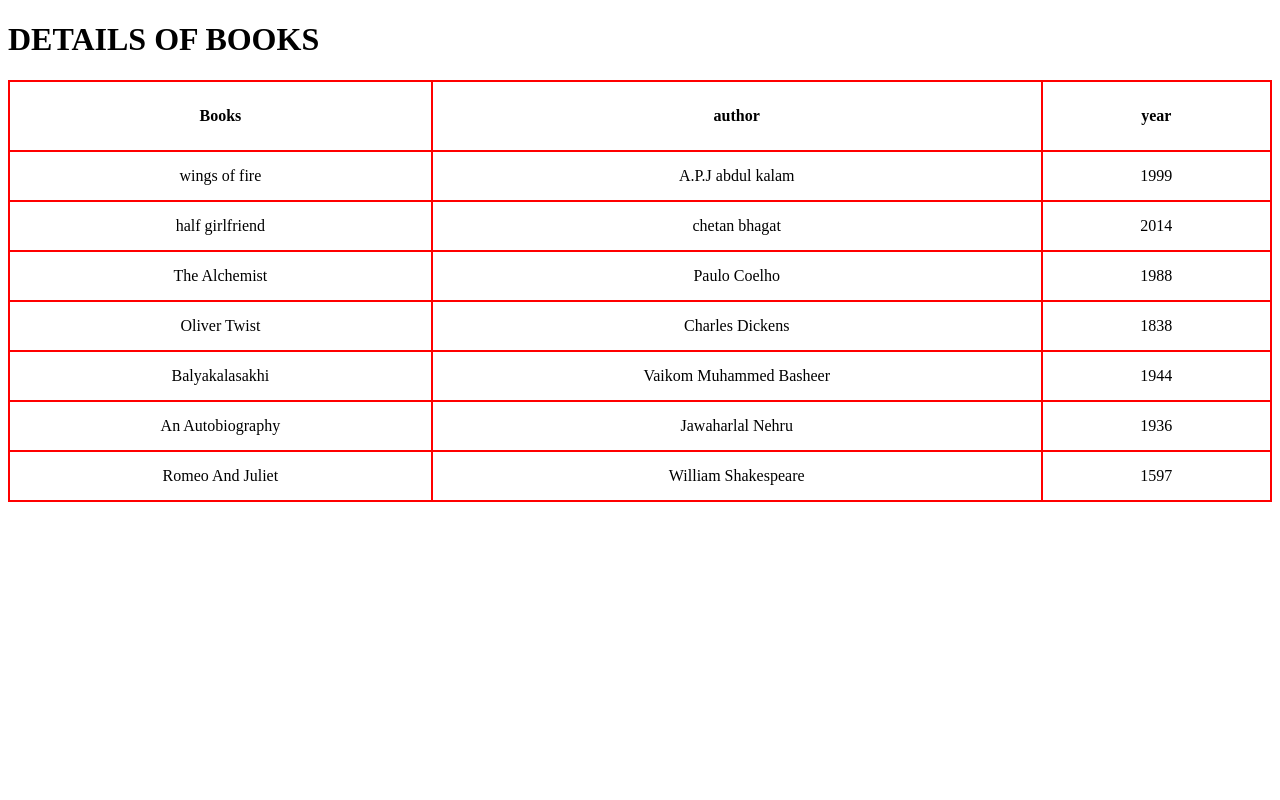
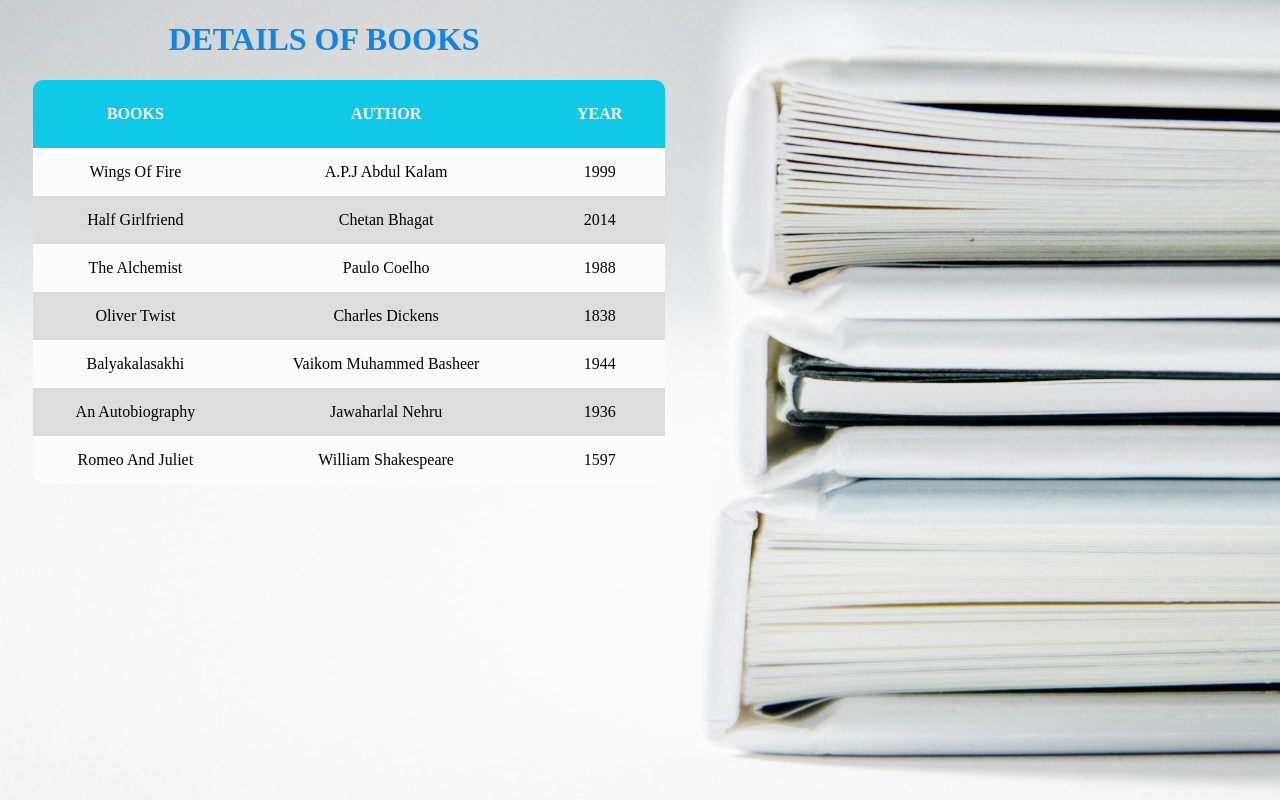
Before and after one commit to muhammadsemeer/bcs-sem1-seminar, a plain HTML site: page qns15.html in a window 1280 px wide. Drawn offline with Linux system fonts and the light colour scheme.

Commit message:
qns15.html modified

```diff
--- a/qns15.html
+++ b/qns15.html
@@ -1,31 +1,62 @@
 <!DOCTYPE html>
-<html>
+<html lang="en">
   <head>
     <title>book details</title>
     <style>
       body {
-        background-color: rgb(255, 255, 255);
+        background: url("assets/books.jpg");
+        background-size: cover;
+        background-position: center;
+        background-attachment: fixed;
+        background-repeat: no-repeat;
       }
       table {
-        width: 100%;
-        border: 2px solid #ff0000;
+        width: 50%;
         border-collapse: collapse;
+        text-transform: capitalize;
+        border-style: hidden;
+        margin-left: 25px;
       }
-      thead tr {
-        background-color: #ffffff;
-        border: 2px solid #ff0000;
+      thead {
+        background-color: #0fc9e7;
+        color: #fcfcfc;
       }
+      table tr:first-child th:first-child {
+        border-top-left-radius: 10px;
+      }
+      table tr:first-child th:last-child {
+        border-top-right-radius: 10px;
+      }
+      table tr:last-child td:first-child {
+        border-bottom-left-radius: 10px;
+      }
+      table tr:last-child td:last-child {
+        border-bottom-right-radius: 10px;
+      }
+
       thead tr th {
         padding: 25px;
-        border: 2px solid #ff0000;
+        text-transform: uppercase;
+      }
+      tbody {
+        background: #fcfcfc;
+      }
+      tbody tr:hover,
+      tbody tr:nth-child(even):hover {
+        background-color: #555;
+        color: #fcfcfc;
+      }
+      tbody tr:nth-child(even) {
+        background-color: #ddd;
       }
       tbody tr td {
         text-align: center;
         padding: 15px;
-        border: 2px solid #ff0000;
       }
       h1 {
-        color: "black";
+        color: #0f86e7;
+        text-align: center;
+        width: 50%;
       }
     </style>
   </head>
```
Also changed, not shown: assets/books.jpg (added).
